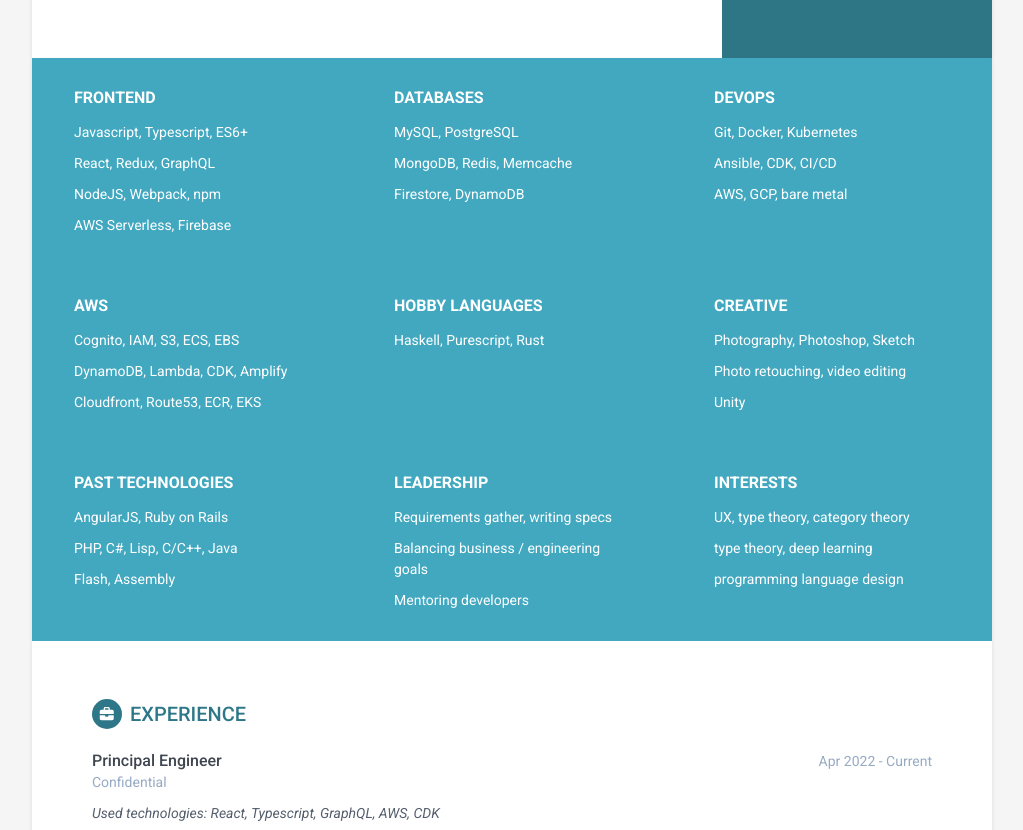
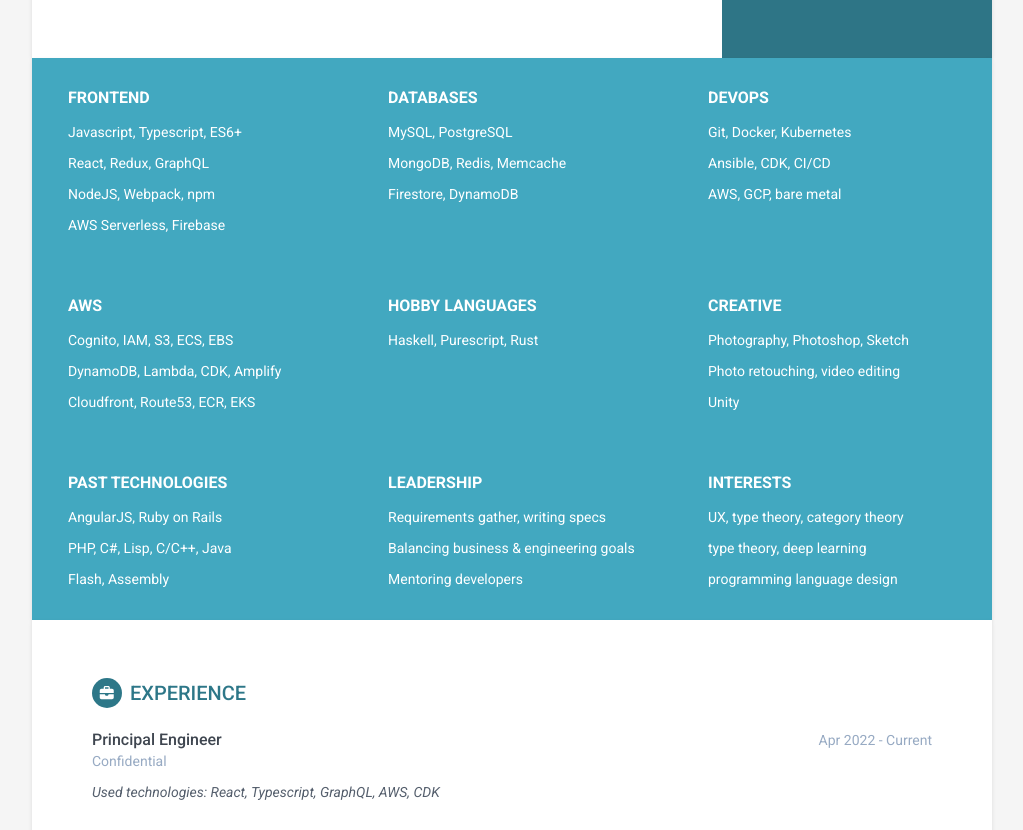
Before and after one commit to brennancheung/brennancheung.github.io, a plain HTML site: page index.html in a window 1280 px wide. Shown: the part 515-1345 px from the top of the page, without its empty margins (128-1151 px from the left). Drawn offline with Linux system fonts and the light colour scheme.

Commit message:
Formatting improvements

```diff
--- a/assets/css/orbit-1.css
+++ b/assets/css/orbit-1.css
@@ -112,7 +112,7 @@
 }
 
 .container-block {
-  padding: 30px;
+  padding: 30px 24px;
 }
 
 .languages-container .lang-desc {
--- a/index.html
+++ b/index.html
@@ -198,7 +198,7 @@
                         <h2 class="container-block-title">Leadership</h2>
                         <ul class="list-unstyled interests-list">
                             <li>Requirements gather, writing specs</li>
-                            <li>Balancing business / engineering goals</li>
+                            <li>Balancing business &amp; engineering goals</li>
                             <li>Mentoring developers</li>
                         </ul>
                     </div>
```
